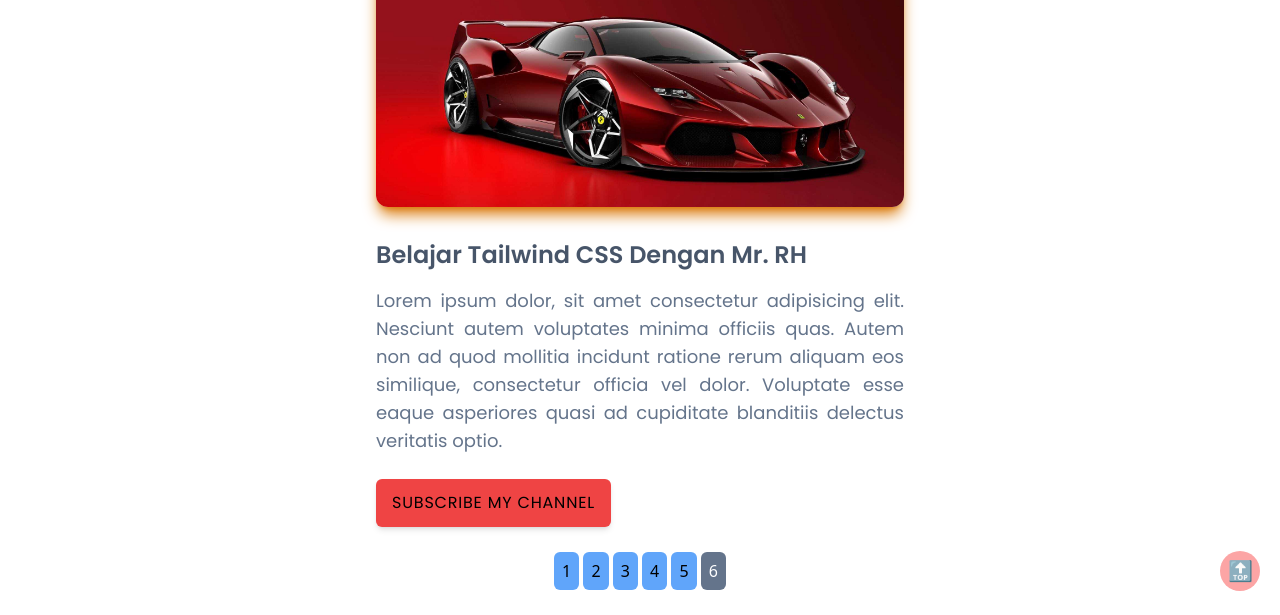
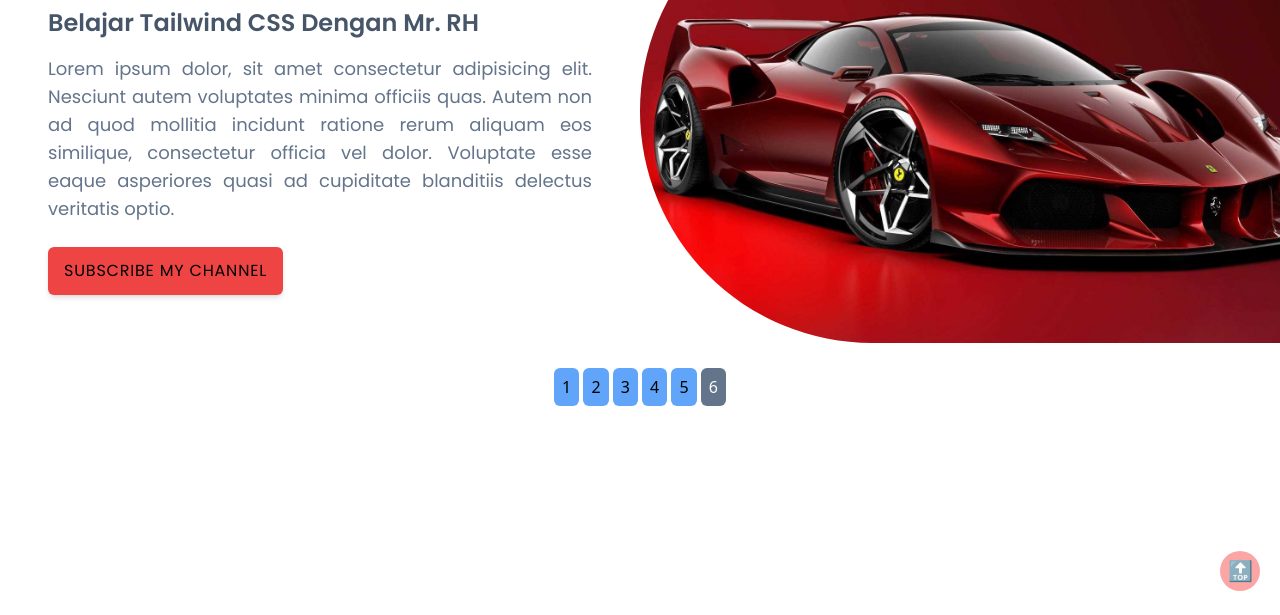
Before and after one commit to my-rh-r1020/learning-tailwindcss, a website: page utilities/part-6.html in a window 1280 px wide. Shown: the part 189-804 px from the top of the page. Drawn offline with Linux system fonts and the light colour scheme.

Commit message:
Tailwind CSS - Utilities Part 7 : Flex

```diff
--- a/utilities/part-6.html
+++ b/utilities/part-6.html
@@ -19,10 +19,11 @@
     <!-- Button Scroll Up -->
     <div class="w-10 h-10 bg-red-300 rounded-full flex fixed bottom-5 right-5 cursor-pointer"><a href="#" class="text-xl m-auto">🔝</a></div>
 
-    <div class="container px-6 font-poppins mx-auto max-w-md sm:max-w-xl">
+    <div class="container px-6 font-poppins mx-auto max-w-md sm:max-w-xl lg:flex lg:max-w-full lg:p-0">
+      <div class="lg:p-12 lg:flex-1">
         <h3 class="text-4xl font-semibold text-slate-700 sm:text-5xl">Rifal<span class="text-neonGreen">di Her</span>ikson</h3>
 
-      <img src="../img/2.jpg" alt="profile" class="mt-4 rounded-xl shadow-amber-600 shadow-lg sm:mt-6 sm:h-64 sm:w-full sm:object-cover" />
+        <img src="../img/2.jpg" alt="profile" class="mt-4 rounded-xl shadow-amber-600 shadow-lg sm:mt-6 sm:h-64 sm:w-full sm:object-cover lg:hidden" />
 
         <h2 class="mt-6 text-xl font-semibold text-slate-600 sm:text-2xl sm:mt-8">Belajar Tailwind CSS Dengan Mr. RH</h2>
 
@@ -32,6 +33,11 @@
         </p>
 
         <div class="mt-4 sm:mt-6"><a href="#" class="inline-block px-3 py-2 sm:px-4 sm:py-3 sm:text-base text-sm rounded-md shadow-md uppercase tracking-wider bg-red-500 hover:bg-red-700 hover:text-white">Subscribe My Channel</a></div>
+      </div>
+
+      <div class="hidden lg:flex lg:w-1/2">
+        <img src="../img/2.jpg" alt="profile" class="object-cover rounded-l-full" />
+      </div>
     </div>
 
     <!-- Pages -->
```
Also changed, not shown: public/style.css. Lines whose indentation alone changed are shown as unchanged.
